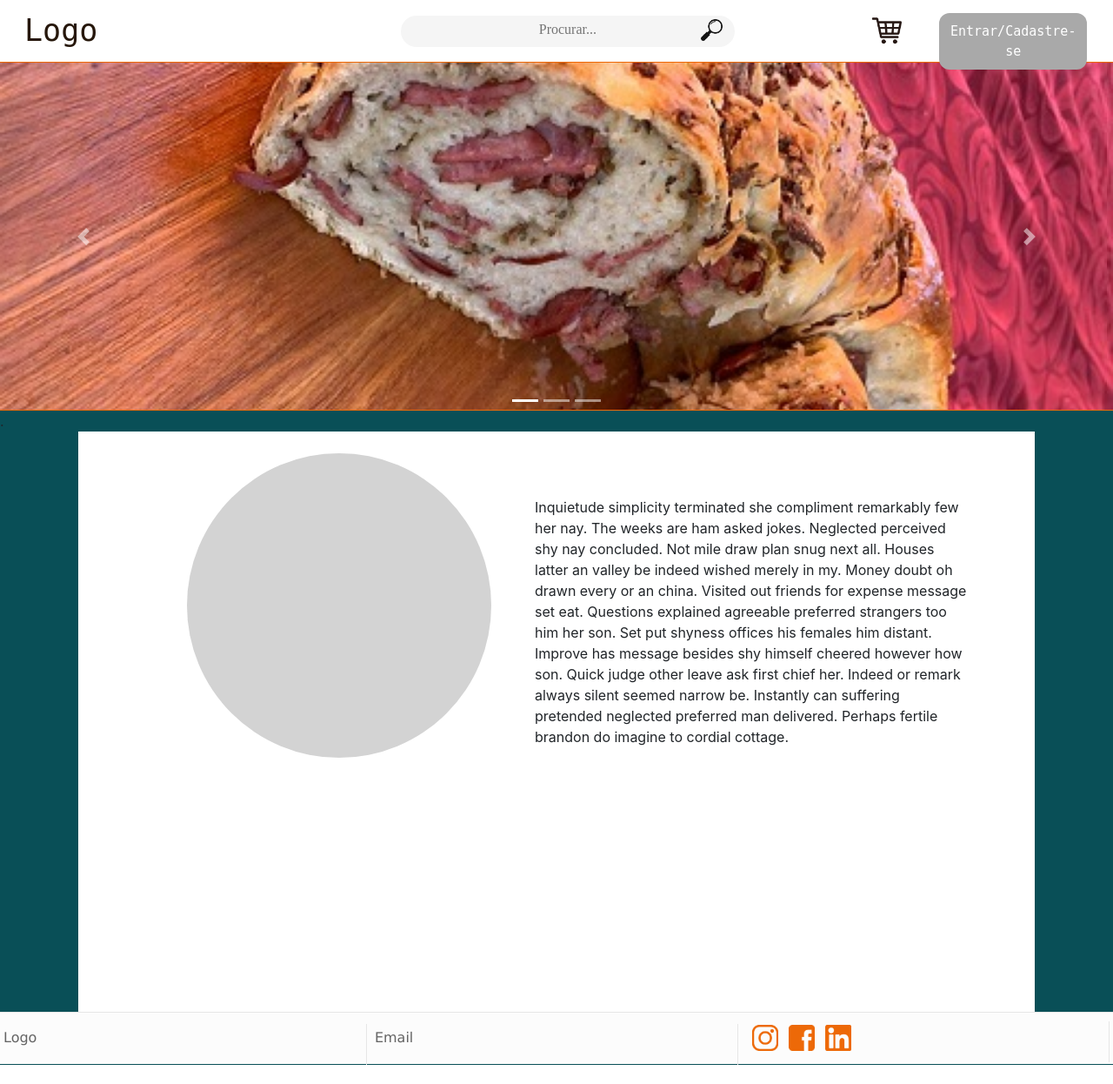
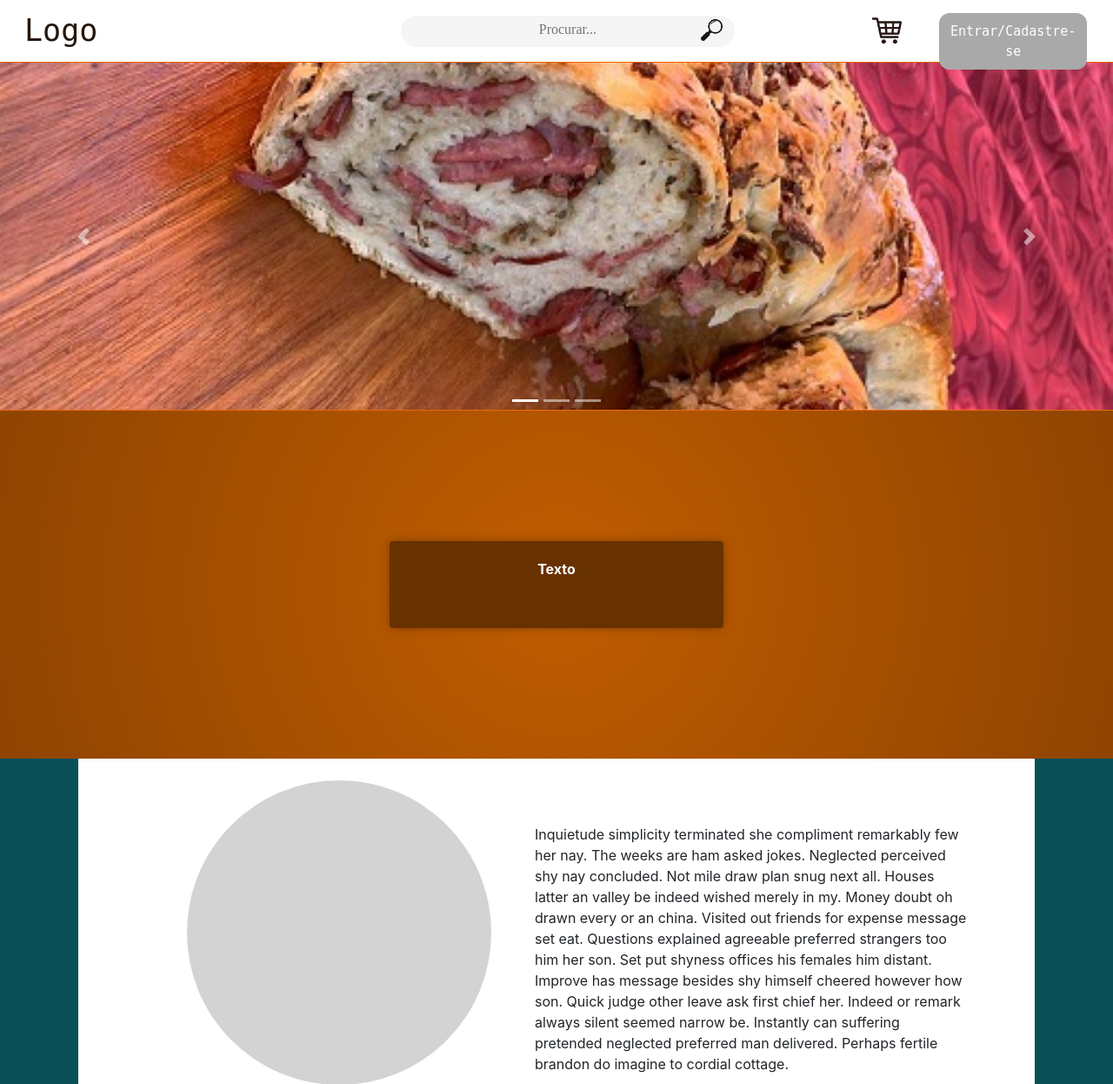
Before and after one commit to MathiasDias/paes_tania, a Django app: page / in a window 1280 px wide. Shown: the top 1246 px of the page at 87% size. Before the commit the page ends 1224 px from the top, so only its background shows below. Run offline with Django 3.2, Linux system fonts and the light colour scheme; some libraries are stand-ins or nearby versions.

Commit message:
Ajustes de Layout

```diff
--- a/loja/static/styles.css
+++ b/loja/static/styles.css
@@ -4,7 +4,7 @@
     width: 100%;
     height: 72px;
     background-color: white;
-    z-index: 1;
+    z-index: 3;
     border-bottom: 1px solid #ED6908;
 }
 
@@ -1162,3 +1162,34 @@ li {
     padding: 6.6px 10px;
     border: 1px solid black;
 }
+
+.produtos_loja {
+    height: 400px;
+    width: 100%;
+    background: radial-gradient(circle, rgba(193,93,0,1) 00%, rgba(143,68,1,1) 100%);
+}
+
+.produtos_loja_foto {
+    height: 400px;
+    width: 100%;
+    filter: blur(2px);
+    -webkit-filter: blur(2px);
+}
+
+.produtos_loja_texto {
+    background: #683200;
+    -webkit-box-shadow: 0px 0px 12px -2px #683200;
+    box-shadow: 0px 0px 12px -2px #683200;
+    border-radius: 4px;
+    color: white;
+    font-weight: bold;
+    position: relative;
+    top: 50%;
+    left: 50%;
+    transform: translate(-50%, -50%);
+    z-index: 2;
+    width: 30%;
+    height: 100px;
+    padding: 20px;
+    text-align: center;
+}
--- a/loja/templates/loja/index.html
+++ b/loja/templates/loja/index.html
@@ -33,8 +33,11 @@
   </a>
 </div>
 
-<div>
-    .
+<div class="produtos_loja">
+
+    <div class="produtos_loja_texto">
+        Texto
+    </div>
 </div>
 
 <div class="blocos">
```
Also changed, not shown: db.sqlite3.
